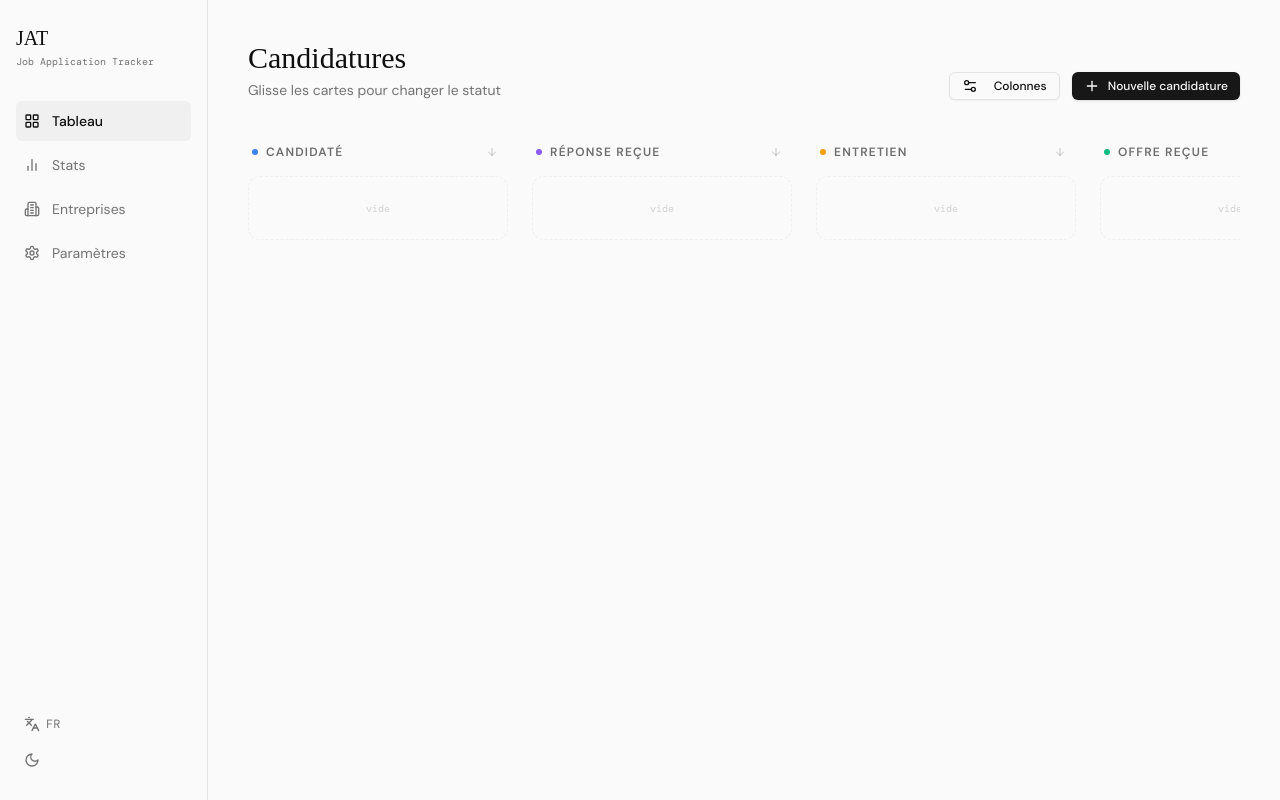
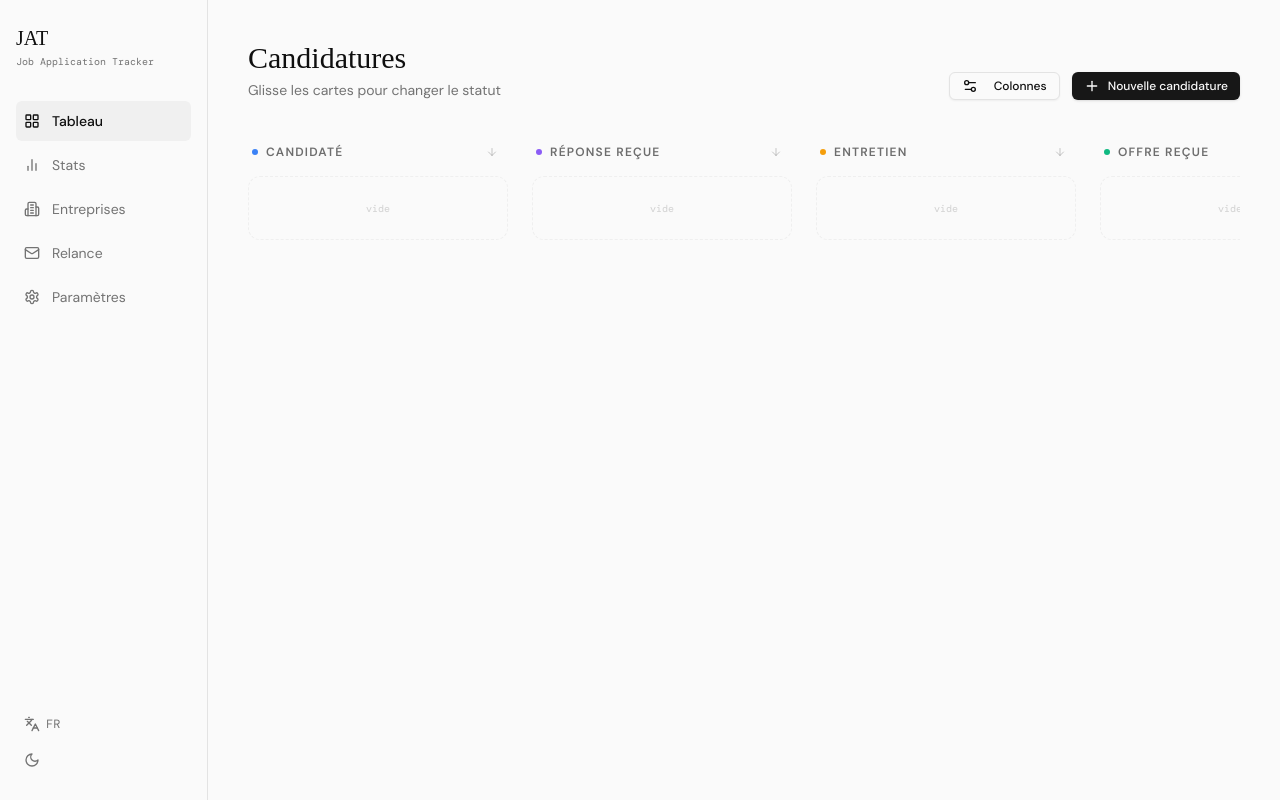
Before and after one commit to cdupic/job-tracker, a React (Vite) app: page / in a window 1280 px wide. Built offline with nearby package versions, Linux system fonts and the light colour scheme; a web font is replaced by a local one.

Commit message:
feat: add Follow Up page and navigation link with internationalization support

```diff
--- a/src/App.tsx
+++ b/src/App.tsx
@@ -2,12 +2,13 @@
 import { useState } from 'react'
 import { BrowserRouter, Routes, Route, NavLink } from 'react-router-dom'
 import { QueryClient, QueryClientProvider } from '@tanstack/react-query'
-import { LayoutGrid, BarChart2, Settings, Moon, Sun, Languages, Building2 } from 'lucide-react'
+import { LayoutGrid, BarChart2, Settings, Moon, Sun, Languages, Building2, Mail } from 'lucide-react'
 import { cn } from '@/lib/utils'
 import { BoardPage } from '@/pages/BoardPage'
 import { StatsPage } from '@/pages/StatsPage'
 import { SettingsPage } from '@/pages/SettingsPage'
 import { CompaniesPage } from '@/pages/CompaniesPage'
+import { FollowUpPage } from '@/pages/FollowUpPage'
 import { Toaster } from '@/components/ui/Toaster'
 import { I18nProvider, useI18n, LOCALES, type AppLocale } from '@/i18n'
 import { KanbanConfigProvider } from '@/hooks/useKanbanConfig'
@@ -95,7 +96,9 @@ function AppShell() {
         { to: '/', icon: LayoutGrid, label: t.nav.board },
         { to: '/stats', icon: BarChart2, label: t.nav.stats },
         { to: '/companies', icon: Building2, label: t.nav.companies },
+        { to: '/followup', icon: Mail, label: t.nav.followUp },
         { to: '/settings', icon: Settings, label: t.nav.settings },
+
     ]
 
     return (
@@ -148,6 +151,7 @@ function AppShell() {
                         <Route path="/" element={<BoardPage />} />
                         <Route path="/stats" element={<StatsPage />} />
                         <Route path="/companies" element={<CompaniesPage />} />
+                        <Route path="/followup" element={<FollowUpPage />} />
                         <Route path="/settings" element={<SettingsPage />} />
                     </Routes>
                 </div>
--- a/src/i18n/index.tsx
+++ b/src/i18n/index.tsx
@@ -12,6 +12,7 @@ const fr = {
         settings: 'Paramètres',
         companies: 'Entreprises',
         subtitle: 'Job Application Tracker',
+        followUp: "Relance"
     },
     board: {
         title: 'Candidatures',
@@ -213,6 +214,8 @@ const en: Translations = {
         settings: 'Settings',
         companies: 'Companies',
         subtitle: 'Job Application Tracker',
+        followUp: "Follow Up"
+
     },
     board: {
         title: 'Applications',
@@ -412,6 +415,8 @@ const de: Translations = {
         settings: 'Einstellungen',
         companies: 'Unternehmen',
         subtitle: 'Job Application Tracker',
+        followUp: "Follow Up"
+
     },
     board: {
         title: 'Bewerbungen',
```
